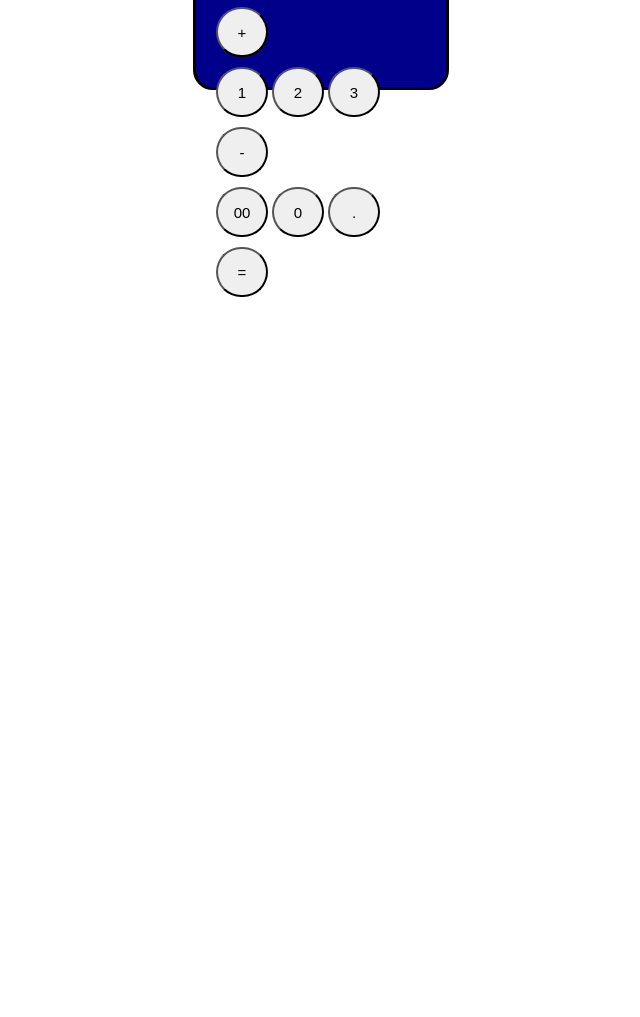
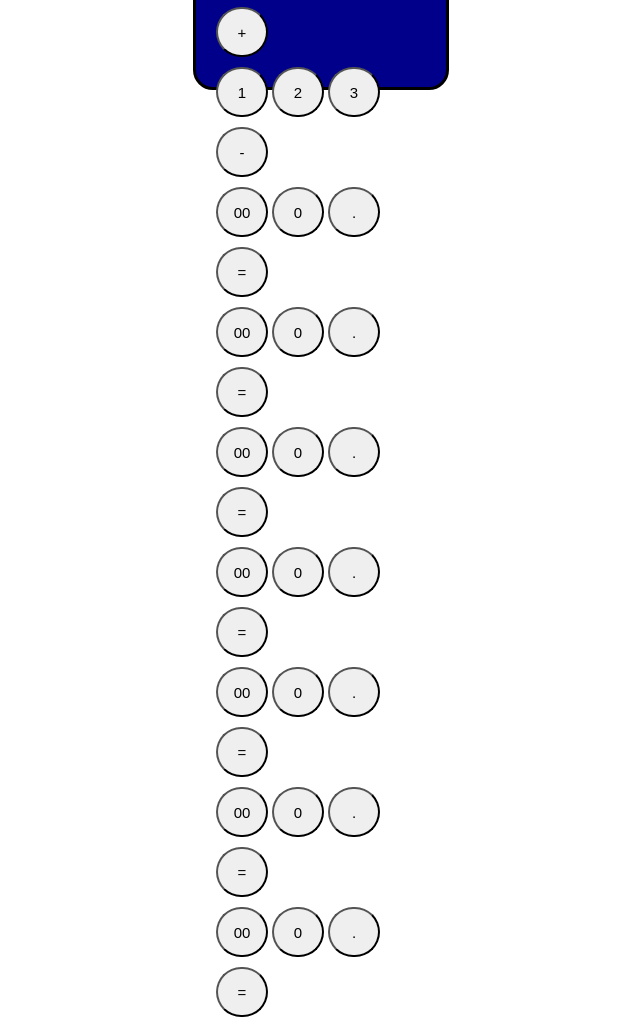
Before and after one commit to Hussain47727/JavaScript-Projects, a plain HTML site: page calculator/calculator.html in a window 1280 px wide. Shown: the part 550-1567 px from the top of the page, without its empty margins (319-959 px from the left). Before the commit the page ends 847 px from the top, so only its background shows below. Drawn offline with Linux system fonts and the light colour scheme.

Commit message:
'calculator'

```diff
--- a/calculator/calculator.html
+++ b/calculator/calculator.html
@@ -40,6 +40,42 @@
             <button>.</button>
             <button>=</button>
         </div>
+        <div>
+            <button>00</button>
+            <button>0</button>
+            <button>.</button>
+            <button>=</button>
+        </div>
+        <div>
+            <button>00</button>
+            <button>0</button>
+            <button>.</button>
+            <button>=</button>
+        </div>
+        <div>
+            <button>00</button>
+            <button>0</button>
+            <button>.</button>
+            <button>=</button>
+        </div>
+        <div>
+            <button>00</button>
+            <button>0</button>
+            <button>.</button>
+            <button>=</button>
+        </div>
+        <div>
+            <button>00</button>
+            <button>0</button>
+            <button>.</button>
+            <button>=</button>
+        </div>
+        <div>
+            <button>00</button>
+            <button>0</button>
+            <button>.</button>
+            <button>=</button>
+        </div>
     </div>
 
 
```
